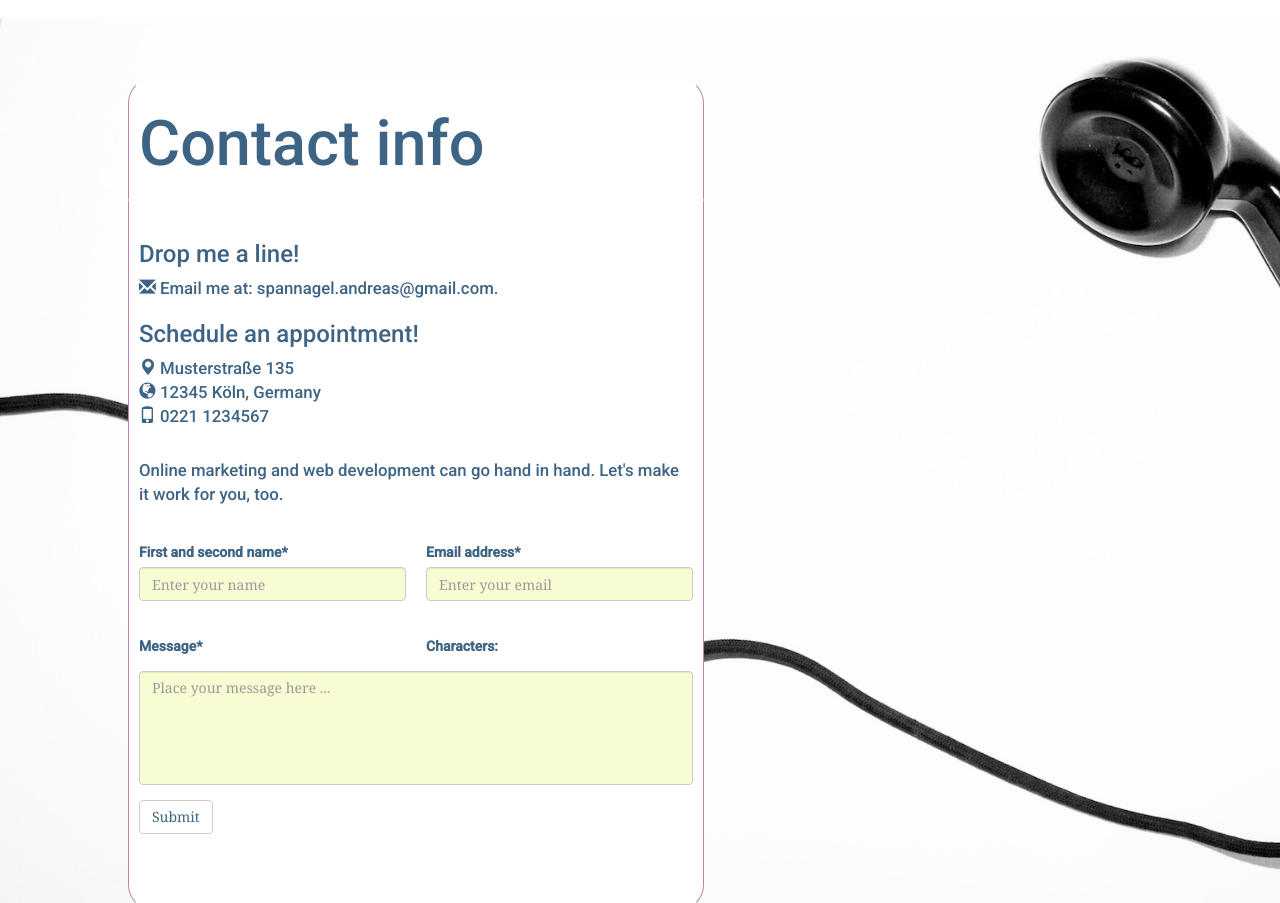
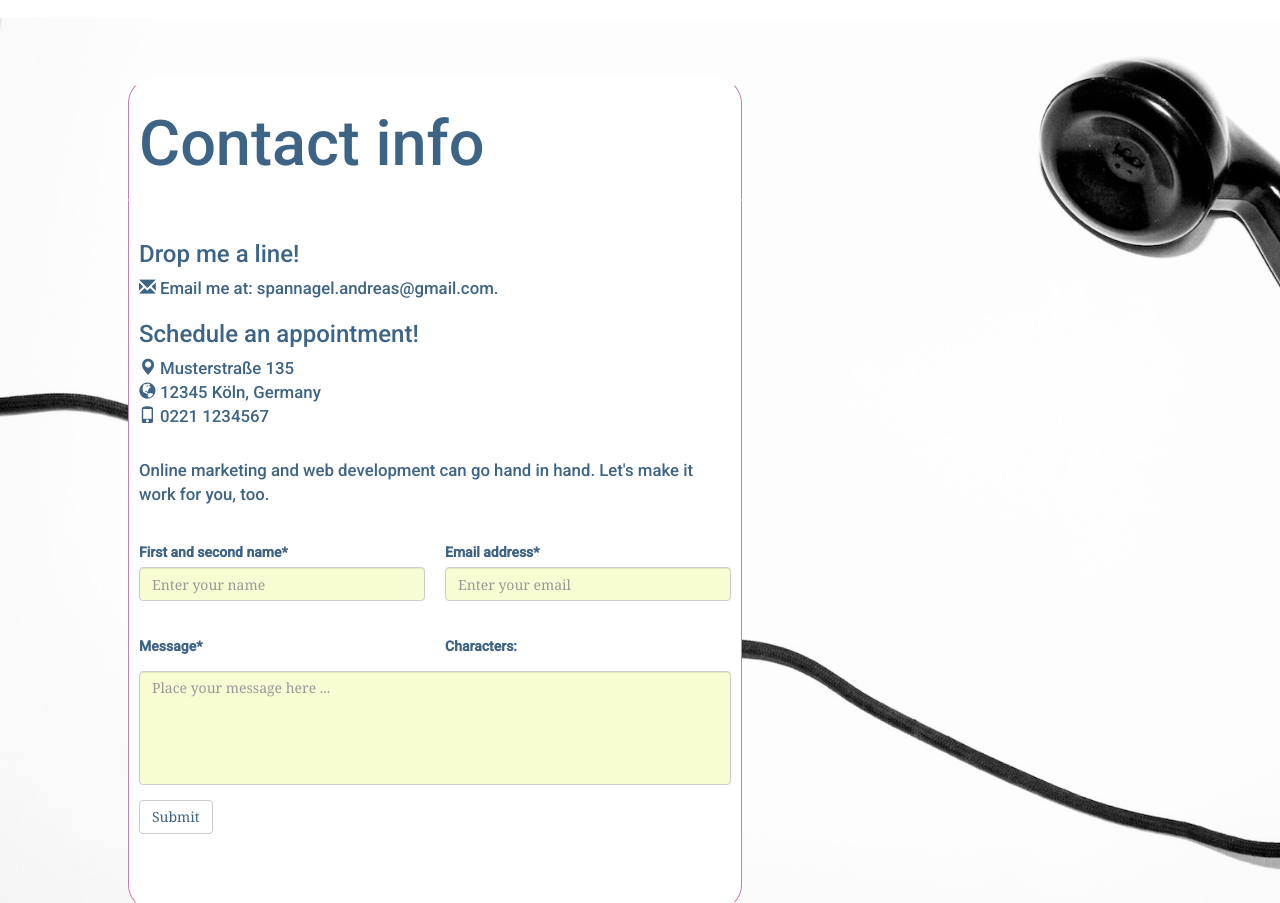
Before and after one commit to gunjx/portfolio_page, a plain HTML site: page index.html in a window 1280 px wide. Shown: the part 3370-4273 px from the top of the page. Drawn offline with nearby package versions, Linux system fonts and the light colour scheme; some packages are replaced by stand-ins of ours.

Commit message:
Fix horizontal scroll on mobile because of contact form

```diff
--- a/css/styles.css
+++ b/css/styles.css
@@ -173,10 +173,17 @@ body {
 
 .contact .header,
 .contact .jumbotron {
-  max-width: 45%;
-  min-width: 320px;
+  width: 80%;
   margin: 0 10%;
   padding: 10px;
+}
+
+@media (min-width: 768px) { /* Alternative: 992px*/
+  .contact .header,
+  .contact .jumbotron {
+    width: 614px;
+    min-width: 45%;
+  }
 }
 
 .contact .container {
```
